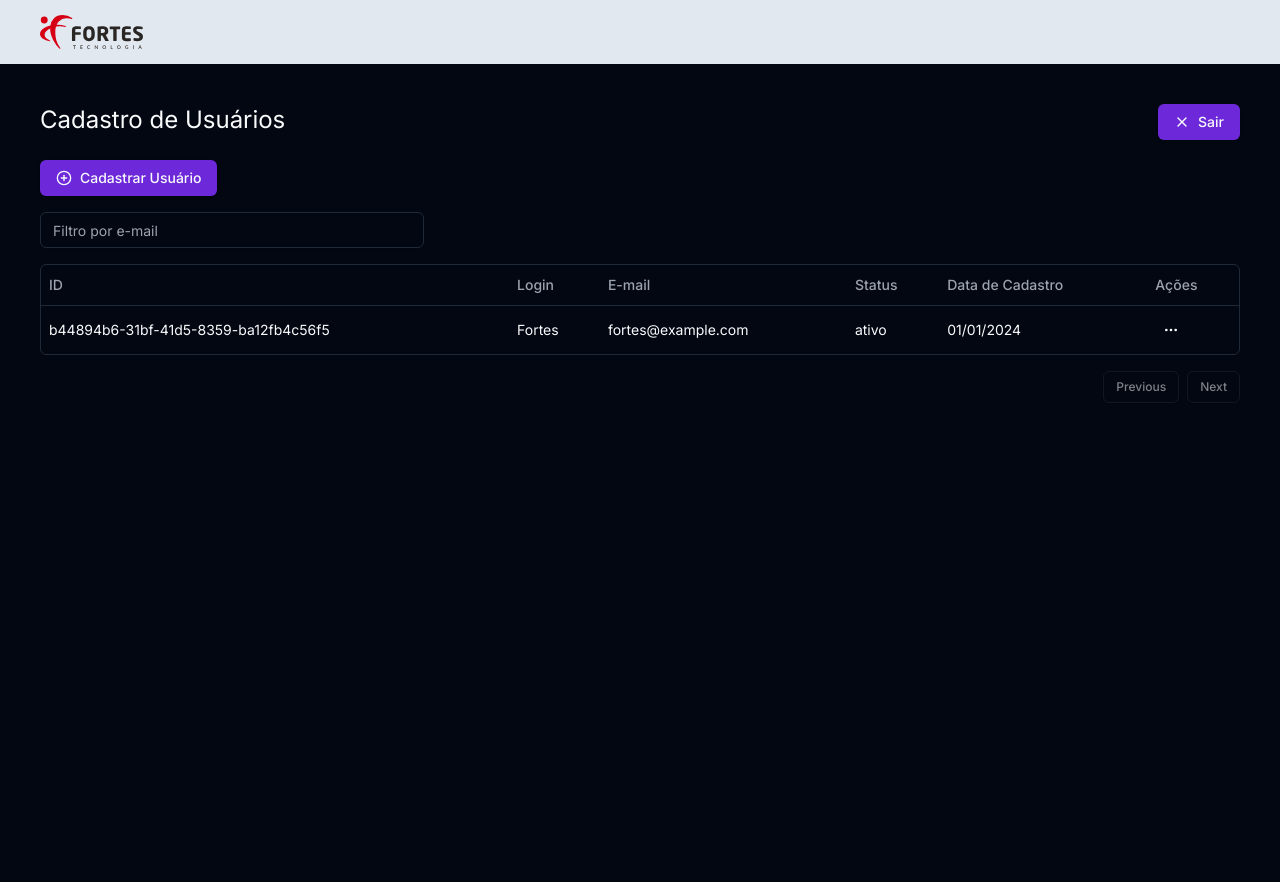
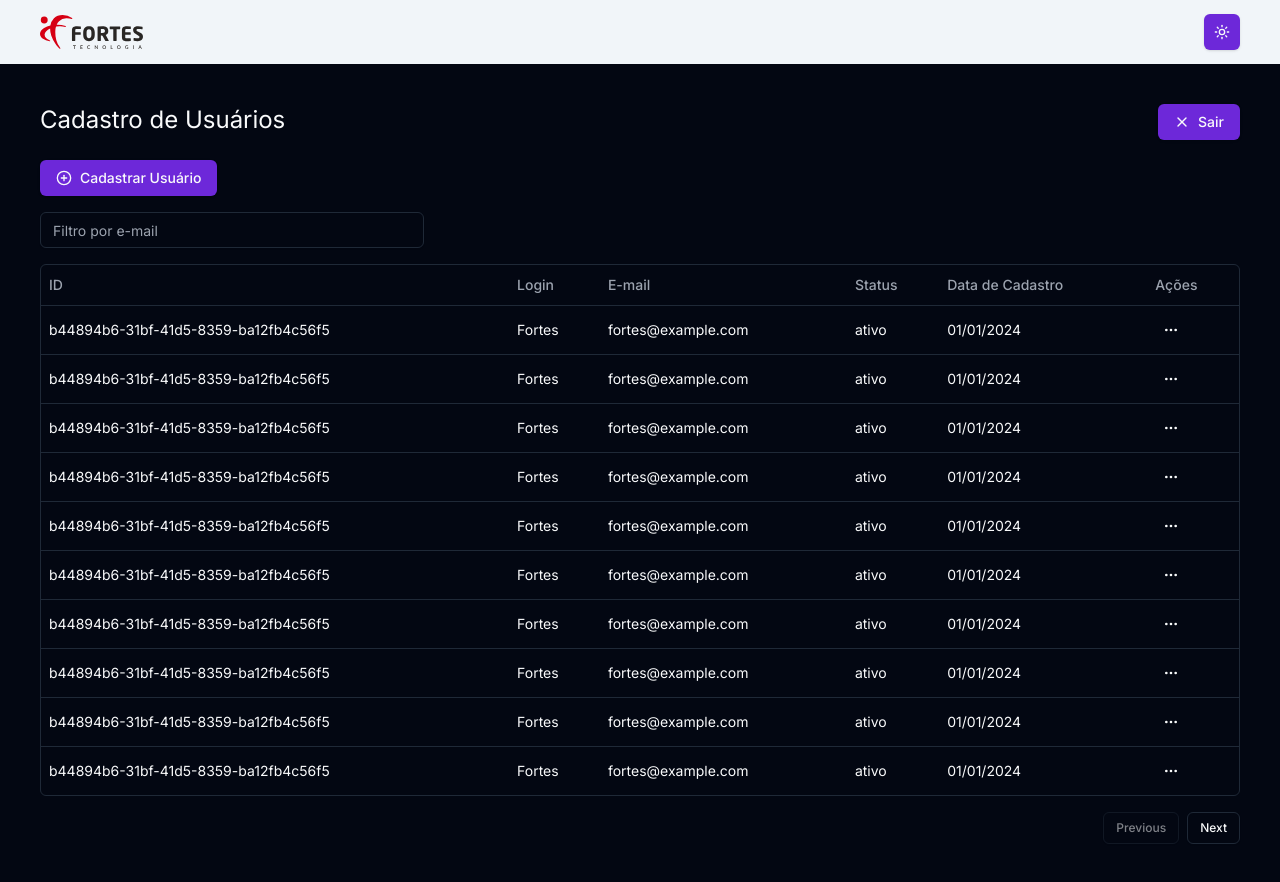
Before and after one commit to glerisonlima/desafio-fortes, a Next.js app in the folder Projeto/: page / in a window 1280 px wide. Shown: the top 882 px of the page. Before the commit the page ends 800 px from the top, so only its background shows below. Built offline with nearby package versions, Linux system fonts and the light colour scheme.

Commit message:
implementado thema light e dark

```diff
--- a/Projeto/src/app/(private)/(dashboard)/data-table.tsx
+++ b/Projeto/src/app/(private)/(dashboard)/data-table.tsx
@@ -106,6 +106,7 @@ export function DataTable<TData, TValue>({
       </div>
       <div className="flex items-center justify-end space-x-2 py-4">
         <Button
+          className="bg-transparent"
           variant="outline"
           size="sm"
           onClick={() => table.previousPage()}
@@ -118,6 +119,7 @@ export function DataTable<TData, TValue>({
           size="sm"
           onClick={() => table.nextPage()}
           disabled={!table.getCanNextPage()}
+          className="bg-transparent"
         >
           Next
         </Button>
--- a/Projeto/src/app/(public)/sign-in/page.tsx
+++ b/Projeto/src/app/(public)/sign-in/page.tsx
@@ -6,6 +6,7 @@ import { Input } from "@/components/ui/input";
 import { Label } from "@/components/ui/label";
 import { useAppContext } from "@/providers/UserContext";
 import { createCookies } from "@/services/userActions";
+import { LoaderCircle } from "lucide-react";
 import { useRouter } from "next/navigation";
 import { useState } from "react";
 import { toast } from "sonner"
@@ -20,7 +21,14 @@ export default function SignIn() {
     const [usuario, setUsuario] = useState("")
     const [senha, setSenha] = useState("")
 
+    const [isLoading, setIsLoading] = useState(false)
+
+    const handleToggleLoading = async () => {
+        setIsLoading(prev => !prev); // Atualiza com base no estado anterior
+    };
+
     function handlerLogin() {
+        handleToggleLoading()
         event?.preventDefault()
         if (usuario && senha) {
             const login = state.users.find((u: { login: string; }) => u.login == usuario)
@@ -33,12 +41,15 @@ export default function SignIn() {
         } else {
             toast.error("Informe os dados de acesso corretamente.")
         }
+        handleToggleLoading()
     }
+
+
 
 
     return (
         <main className="flex justify-center items-center h-screen">
-            <Card className="w-[450px]">
+            <Card className="w-[450px] bg--card-foreground text--card-foreground">
                 <CardHeader>
                     <CardTitle>Bem Vindo</CardTitle>
                     <CardDescription>
@@ -68,7 +79,11 @@ export default function SignIn() {
 
                                 className="w-full mt-6"
                                 onClick={handlerLogin}
-                            >Fazer Login</Button>
+                            >
+                                {
+                                    isLoading && (<LoaderCircle className="animate-spin"/>)
+                                }
+                                Fazer Login</Button>
                         </div>
                     </form>
                 </CardContent>
--- a/Projeto/src/app/layout.tsx
+++ b/Projeto/src/app/layout.tsx
@@ -6,6 +6,8 @@ import { AppProvider } from "@/providers/UserContext";
 import Image from "next/image";
 import logo from "@/assets/logo_fortes.svg"
 import { Toaster } from "@/components/ui/sonner"
+import { ThemeProvider } from "next-themes";
+import ThemeToggle from "@/components/theme-toggle";
 
 const fontSans = FontSans({
   variable: "--font-sans",
@@ -23,19 +25,21 @@ export default function RootLayout({
   children: React.ReactNode;
 }>) {
 
-
   return (
     <html lang="pt-BR">
       <body
-        className={`${fontSans.variable} min-h-screen font-sans antialiased dark`}
-      >
+        className={`${fontSans.variable} min-h-screen font-sans antialiased`}
+        >
+          <ThemeProvider attribute="class" defaultTheme="dark" >
         <AppProvider>
-          <header className="w-full bg-slate-200 h-16 flex items-center">
-            <Image className="pl-10" src={logo} sizes="32" alt="logo da empresa fortes" />
+          <header className="w-full dark:bg-slate-100 h-16 flex justify-between items-center">
+            <Image className="pl-10 " src={logo} sizes="32" alt="logo da empresa fortes" />
+            <ThemeToggle />
           </header>
           <Toaster richColors />
           {children}
         </AppProvider>
+        </ThemeProvider>
       </body>
     </html>
   );
--- /dev/null
+++ b/Projeto/src/components/theme-toggle.tsx
@@ -0,0 +1,26 @@
+'use client'
+
+import { useTheme } from "next-themes";
+import { Button } from "./ui/button";
+import { Moon, Sun } from "lucide-react";
+
+export default function ThemeToggle() {
+
+    const { theme, setTheme } = useTheme()
+
+    return (
+        <Button
+            className="mr-10 p-4"
+            variant="default"
+            size='icon'
+            onClick={() => setTheme(theme === 'light' ? 'dark' : 'light')}
+        >
+            {
+                theme === 'light' && <Moon className="transition-all"/>
+            }
+            {
+                theme !== 'light' && <Sun  className="transition-all"/>
+            }
+        </Button>
+    )
+}
--- a/Projeto/src/components/ui/sheet.tsx
+++ b/Projeto/src/components/ui/sheet.tsx
@@ -65,7 +65,7 @@ const SheetContent = React.forwardRef<
       {...props}
     >
       <SheetPrimitive.Close className="absolute right-4 top-4 rounded-sm opacity-70 ring-offset-background transition-opacity hover:opacity-100 focus:outline-none focus:ring-2 focus:ring-ring focus:ring-offset-2 disabled:pointer-events-none data-[state=open]:bg-secondary">
-        <X className="h-4 w-4" />
+
         <span className="sr-only">Close</span>
       </SheetPrimitive.Close>
       {children}
--- a/Projeto/src/data/constants/usuarios.ts
+++ b/Projeto/src/data/constants/usuarios.ts
@@ -3,6 +3,30 @@ import Usuario from "../model/Usuario";
 
 const usuarios: Usuario[] = [
     { id: "b44894b6-31bf-41d5-8359-ba12fb4c56f5	", login: 'Fortes', senha: '123', status: 'ativo', email: 'fortes@example.com', data_cadastro: '01/01/2024' },
+    { id: "b44894b6-31bf-41d5-8359-ba12fb4c56f5	", login: 'Fortes', senha: '123', status: 'ativo', email: 'fortes@example.com', data_cadastro: '01/01/2024' },
+    { id: "b44894b6-31bf-41d5-8359-ba12fb4c56f5	", login: 'Fortes', senha: '123', status: 'ativo', email: 'fortes@example.com', data_cadastro: '01/01/2024' },
+    { id: "b44894b6-31bf-41d5-8359-ba12fb4c56f5	", login: 'Fortes', senha: '123', status: 'ativo', email: 'fortes@example.com', data_cadastro: '01/01/2024' },
+    { id: "b44894b6-31bf-41d5-8359-ba12fb4c56f5	", login: 'Fortes', senha: '123', status: 'ativo', email: 'fortes@example.com', data_cadastro: '01/01/2024' },
+    { id: "b44894b6-31bf-41d5-8359-ba12fb4c56f5	", login: 'Fortes', senha: '123', status: 'ativo', email: 'fortes@example.com', data_cadastro: '01/01/2024' },
+    { id: "b44894b6-31bf-41d5-8359-ba12fb4c56f5	", login: 'Fortes', senha: '123', status: 'ativo', email: 'fortes@example.com', data_cadastro: '01/01/2024' },
+    { id: "b44894b6-31bf-41d5-8359-ba12fb4c56f5	", login: 'Fortes', senha: '123', status: 'ativo', email: 'fortes@example.com', data_cadastro: '01/01/2024' },
+    { id: "b44894b6-31bf-41d5-8359-ba12fb4c56f5	", login: 'Fortes', senha: '123', status: 'ativo', email: 'fortes@example.com', data_cadastro: '01/01/2024' },
+    { id: "b44894b6-31bf-41d5-8359-ba12fb4c56f5	", login: 'Fortes', senha: '123', status: 'ativo', email: 'fortes@example.com', data_cadastro: '01/01/2024' },
+    { id: "b44894b6-31bf-41d5-8359-ba12fb4c56f5	", login: 'Fortes', senha: '123', status: 'ativo', email: 'fortes@example.com', data_cadastro: '01/01/2024' },
+    { id: "b44894b6-31bf-41d5-8359-ba12fb4c56f5	", login: 'Fortes', senha: '123', status: 'ativo', email: 'fortes@example.com', data_cadastro: '01/01/2024' },
+    { id: "b44894b6-31bf-41d5-8359-ba12fb4c56f5	", login: 'Fortes', senha: '123', status: 'ativo', email: 'fortes@example.com', data_cadastro: '01/01/2024' },
+    { id: "b44894b6-31bf-41d5-8359-ba12fb4c56f5	", login: 'Fortes', senha: '123', status: 'ativo', email: 'fortes@example.com', data_cadastro: '01/01/2024' },
+    { id: "b44894b6-31bf-41d5-8359-ba12fb4c56f5	", login: 'Fortes', senha: '123', status: 'ativo', email: 'fortes@example.com', data_cadastro: '01/01/2024' },
+    { id: "b44894b6-31bf-41d5-8359-ba12fb4c56f5	", login: 'Fortes', senha: '123', status: 'ativo', email: 'fortes@example.com', data_cadastro: '01/01/2024' },
+    { id: "b44894b6-31bf-41d5-8359-ba12fb4c56f5	", login: 'Fortes', senha: '123', status: 'ativo', email: 'fortes@example.com', data_cadastro: '01/01/2024' },
+    { id: "b44894b6-31bf-41d5-8359-ba12fb4c56f5	", login: 'Fortes', senha: '123', status: 'ativo', email: 'fortes@example.com', data_cadastro: '01/01/2024' },
+    { id: "b44894b6-31bf-41d5-8359-ba12fb4c56f5	", login: 'Fortes', senha: '123', status: 'ativo', email: 'fortes@example.com', data_cadastro: '01/01/2024' },
+    { id: "b44894b6-31bf-41d5-8359-ba12fb4c56f5	", login: 'Fortes', senha: '123', status: 'ativo', email: 'fortes@example.com', data_cadastro: '01/01/2024' },
+    { id: "b44894b6-31bf-41d5-8359-ba12fb4c56f5	", login: 'Fortes', senha: '123', status: 'ativo', email: 'fortes@example.com', data_cadastro: '01/01/2024' },
+    { id: "b44894b6-31bf-41d5-8359-ba12fb4c56f5	", login: 'Fortes', senha: '123', status: 'ativo', email: 'fortes@example.com', data_cadastro: '01/01/2024' },
+    { id: "b44894b6-31bf-41d5-8359-ba12fb4c56f5	", login: 'Fortes', senha: '123', status: 'ativo', email: 'fortes@example.com', data_cadastro: '01/01/2024' },
+    { id: "b44894b6-31bf-41d5-8359-ba12fb4c56f5	", login: 'Fortes', senha: '123', status: 'ativo', email: 'fortes@example.com', data_cadastro: '01/01/2024' },
+    { id: "b44894b6-31bf-41d5-8359-ba12fb4c56f5	", login: 'Fortes', senha: '123', status: 'ativo', email: 'fortes@example.com', data_cadastro: '01/01/2024' },
 ];
 
 export default  usuarios;
--- a/Projeto/src/providers/UserContext.tsx
+++ b/Projeto/src/providers/UserContext.tsx
@@ -26,14 +26,14 @@ export const AppProvider = ({ children }: { children: ReactNode }) => {
   // Estado inicial
   const [state, setState] = useState<AppState>({
     user: null,
-    theme: "light",
+    theme: "dark",
     isAuthenticated: false,
     users: todosOsUsuarios
   });
 
   return (
     <AppContext.Provider value={{ state, setState }}>
-      {children}
+      <div className={`${state.theme}`} >{children}</div>
     </AppContext.Provider>
   );
 };
```
Also changed, not shown: Projeto/src/app/globals.css (line endings or trailing spaces).
